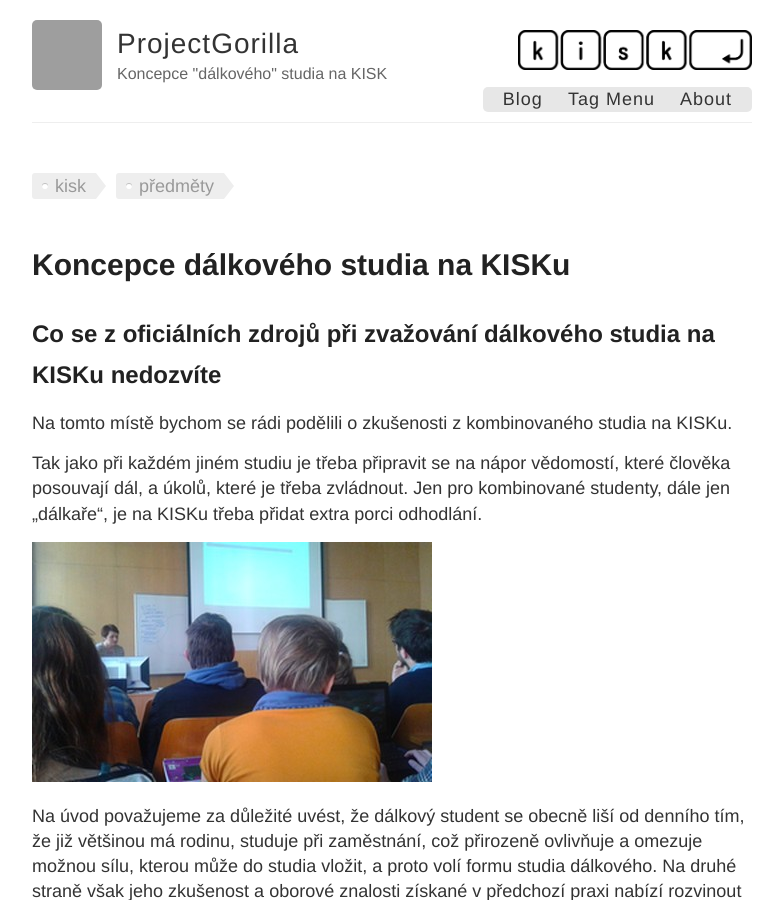
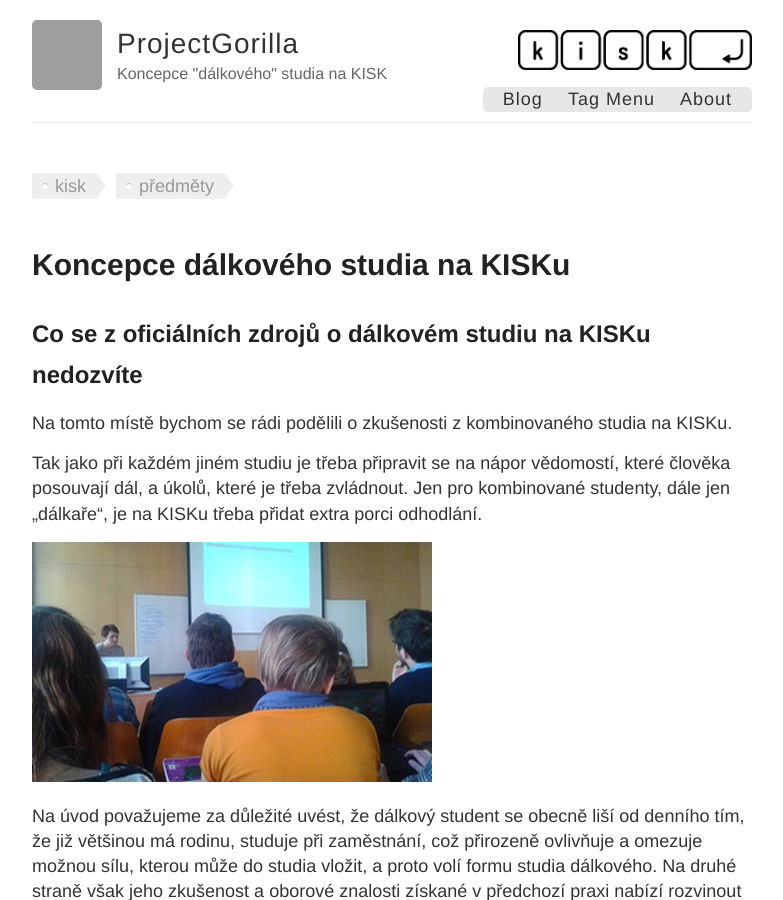
Before and after one commit to projectgorilla/projectgorilla.github.io, a Jekyll site: the page built from _posts/2016-5-16-Koncepce-dalkoveho-studia-KISK.md, in a window 1280 px wide and 900 px high. Shown: the whole window, without its empty margins (248-1031 px from the left). Built offline with Jekyll 4.4.1, drawn with Linux system fonts in a browser that asks for light colours; comment, search, counter and statistics services are not loaded; grey boxes are pictures that could not be loaded.

Commit message:
Update 2016-5-16-Koncepce-dalkoveho-studia-KISK.md

```diff
--- a/_posts/2016-5-16-Koncepce-dalkoveho-studia-KISK.md
+++ b/_posts/2016-5-16-Koncepce-dalkoveho-studia-KISK.md
@@ -4,7 +4,7 @@ title: Koncepce dálkového studia na KISKu
 tags: kisk předměty
 ---
 
-## Co se z oficiálních zdrojů při zvažování dálkového studia na KISKu nedozvíte
+## Co se z oficiálních zdrojů o dálkovém studiu na KISKu nedozvíte
 
 Na tomto místě bychom se rádi podělili o zkušenosti z kombinovaného studia na KISKu.
 
```
